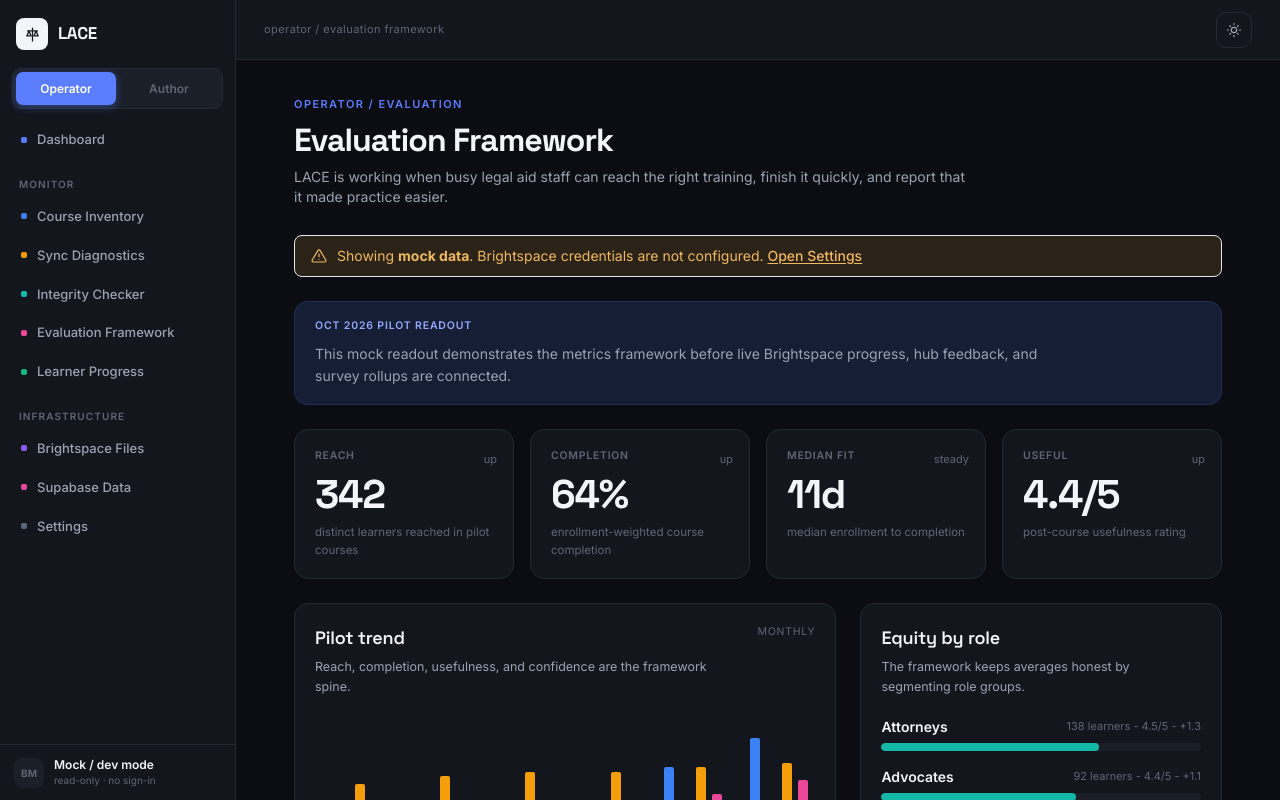
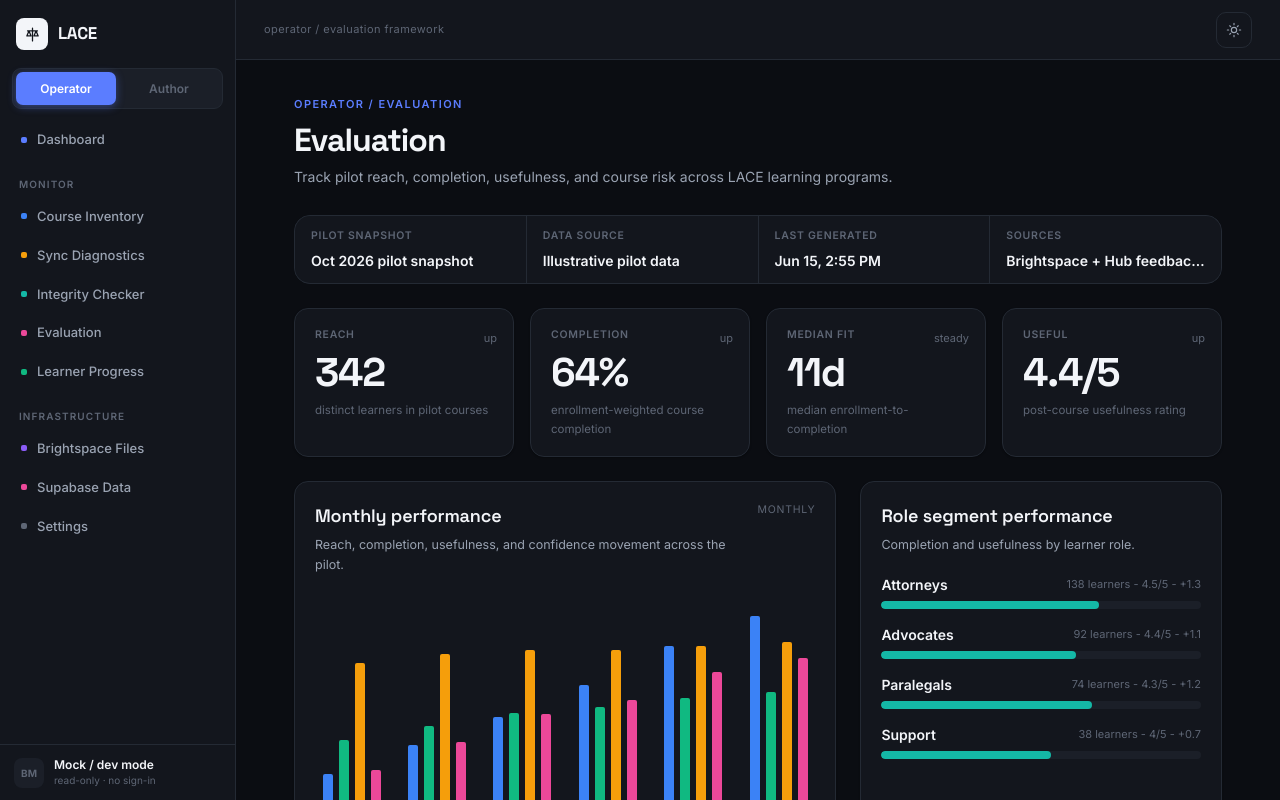
Before and after one commit to mcreed-mlri/brightspace-manager, a Next.js app: page /evaluation in a window 1280 px wide. Built offline with nearby package versions, Linux system fonts and the light colour scheme; no server answers.

Commit message:
Refine evaluation rollup presentation

```diff
--- a/app/evaluation/page.tsx
+++ b/app/evaluation/page.tsx
@@ -1,7 +1,6 @@
 import Link from "next/link";
 import { LiveDataRequiredPanel } from "@/components/live-data-required-panel";
 import { MetricCard } from "@/components/metric-card";
-import { MockDataBanner } from "@/components/mock-data-banner";
 import { PageHeader } from "@/components/page-header";
 import { StatusBadge, type BadgeTone } from "@/components/status-badge";
 import { getEvaluationReport } from "@/lib/data/evaluation";
@@ -27,6 +26,45 @@ const READINESS_TONE: Record<EvaluationMetricReadiness["status"], BadgeTone> = {
   planned: "neutral",
 };
 
+function formatGeneratedAt(value: string) {
+  return new Intl.DateTimeFormat("en-US", {
+    month: "short",
+    day: "numeric",
+    hour: "numeric",
+    minute: "2-digit",
+  }).format(new Date(value));
+}
+
+function SourceStatusStrip({
+  pilotWindow,
+  generatedAt,
+  isMock,
+}: {
+  pilotWindow: string;
+  generatedAt: string;
+  isMock: boolean;
+}) {
+  const cells = [
+    { label: "Pilot snapshot", value: pilotWindow },
+    { label: "Data source", value: isMock ? "Illustrative pilot data" : "Live rollup" },
+    { label: "Last generated", value: formatGeneratedAt(generatedAt) },
+    { label: "Sources", value: "Brightspace + Hub feedback + survey" },
+  ];
+
+  return (
+    <section className="mb-6 grid gap-px overflow-hidden rounded-2xl border border-line bg-line md:grid-cols-4">
+      {cells.map((cell) => (
+        <div key={cell.label} className="bg-surface px-4 py-3">
+          <p className="font-mono text-[10.5px] font-semibold uppercase tracking-[0.07em] text-ink-soft">
+            {cell.label}
+          </p>
+          <p className="mt-1.5 truncate text-sm font-semibold text-ink">{cell.value}</p>
+        </div>
+      ))}
+    </section>
+  );
+}
+
 function TrendChart({ points }: { points: EvaluationTrendPoint[] }) {
   const maxReach = Math.max(...points.map((p) => p.reach));
 
@@ -34,9 +72,9 @@ function TrendChart({ points }: { points: EvaluationTrendPoint[] }) {
     <section className="editorial-card px-5 py-5">
       <div className="mb-5 flex items-start justify-between gap-4">
         <div>
-          <h2 className="section-title text-ink">Pilot trend</h2>
+          <h2 className="section-title text-ink">Monthly performance</h2>
           <p className="mt-1 text-[12.5px] text-ink-muted">
-            Reach, completion, usefulness, and confidence are the framework spine.
+            Reach, completion, usefulness, and confidence movement across the pilot.
           </p>
         </div>
         <span className="font-mono text-[10.5px] uppercase tracking-[0.07em] text-ink-soft">
@@ -87,9 +125,9 @@ function TrendChart({ points }: { points: EvaluationTrendPoint[] }) {
 function SegmentPanel({ segments }: { segments: EvaluationSegment[] }) {
   return (
     <section className="editorial-card px-5 py-5">
-      <h2 className="section-title text-ink">Equity by role</h2>
+      <h2 className="section-title text-ink">Role segment performance</h2>
       <p className="mt-1 text-[12.5px] text-ink-muted">
-        The framework keeps averages honest by segmenting role groups.
+        Completion and usefulness by learner role.
       </p>
       <div className="mt-5 space-y-4">
         {segments.map((segment) => (
@@ -118,13 +156,13 @@ function CourseSignalPanel({ courses }: { courses: EvaluationCourseSignal[] }) {
     <section className="editorial-card px-5 py-5">
       <div className="mb-5 flex flex-wrap items-end justify-between gap-3">
         <div>
-          <h2 className="section-title text-ink">Course effectiveness signals</h2>
+          <h2 className="section-title text-ink">Course risk queue</h2>
           <p className="mt-1 text-[12.5px] text-ink-muted">
-            Completion and usefulness together show where to invest.
+            Courses ranked by completion pace, usefulness, and learner reach.
           </p>
         </div>
         <span className="font-mono text-[10.5px] uppercase tracking-[0.07em] text-ink-soft">
-          mock rollup
+          active rollup
         </span>
       </div>
 
@@ -167,9 +205,9 @@ function ReadinessTable({ rows }: { rows: EvaluationMetricReadiness[] }) {
   return (
     <section className="editorial-card overflow-hidden">
       <div className="border-b border-line px-5 py-4">
-        <h2 className="section-title text-ink">Metric readiness</h2>
+        <h2 className="section-title text-ink">Data coverage</h2>
         <p className="mt-1 text-[12.5px] text-ink-muted">
-          What is demonstrable now versus what needs live instrumentation.
+          Current signal coverage across Brightspace, hub feedback, and survey inputs.
         </p>
       </div>
       <div className="divide-y divide-line-soft">
@@ -208,7 +246,7 @@ export default async function EvaluationPage() {
       <div className="fade-up">
         <PageHeader
           eyebrow="Operator / Evaluation"
-          title="Evaluation Framework"
+          title="Evaluation"
           description="Pilot reporting will appear here once live progress, feedback, and survey rollups are connected."
         />
         <LiveDataRequiredPanel message={error.message} />
@@ -222,21 +260,15 @@ export default async function EvaluationPage() {
     <div className="fade-up">
       <PageHeader
         eyebrow="Operator / Evaluation"
-        title="Evaluation Framework"
-        description={report.thesis}
+        title="Evaluation"
+        description="Track pilot reach, completion, usefulness, and course risk across LACE learning programs."
       />
 
-      {isMock ? <MockDataBanner /> : null}
-
-      <section className="mb-6 rounded-[14px] border border-[var(--accent-tint)] bg-brand-tint px-5 py-4">
-        <p className="font-mono text-[10.5px] font-semibold uppercase tracking-[0.08em] text-accent-ink">
-          {report.pilotWindow}
-        </p>
-        <p className="mt-2 max-w-3xl text-sm leading-relaxed text-ink-muted">
-          This mock readout demonstrates the metrics framework before live Brightspace progress, hub
-          feedback, and survey rollups are connected.
-        </p>
-      </section>
+      <SourceStatusStrip
+        pilotWindow={report.pilotWindow}
+        generatedAt={report.generatedAt}
+        isMock={isMock}
+      />
 
       <div className="mb-6 grid gap-4 md:grid-cols-2 xl:grid-cols-4">
         {report.kpis.map((kpi) => (
--- a/components/sidebar.tsx
+++ b/components/sidebar.tsx
@@ -89,7 +89,7 @@ const OPERATOR_NAV: NavGroup[] = [
       { label: "Course Inventory", href: "/courses/", dot: "var(--cat-blue)" },
       { label: "Sync Diagnostics", href: "/sync/", dot: "var(--cat-amber)" },
       { label: "Integrity Checker", href: "/integrity/", dot: "var(--cat-teal)" },
-      { label: "Evaluation Framework", href: "/evaluation/", dot: "var(--cat-pink)" },
+      { label: "Evaluation", href: "/evaluation/", dot: "var(--cat-pink)" },
       { label: "Learner Progress", href: "/learners/", dot: "var(--cat-green)" },
     ],
   },
--- a/lib/data/evaluation.ts
+++ b/lib/data/evaluation.ts
@@ -4,9 +4,8 @@ import { mockResult } from "@/lib/data/envelope";
 import { mockEvaluationReport } from "@/lib/fixtures/evaluation";
 import type { DataResult, EvaluationReport } from "@/types/domain";
 
-/* Framework demonstration data for Operator reporting. This intentionally
-   returns mock data until Brightspace progress and hub feedback are connected
-   into a live reporting rollup. */
+/* Operator evaluation rollup. This intentionally returns illustrative data until
+   Brightspace progress and hub feedback are connected into live reporting. */
 export async function getEvaluationReport(): Promise<DataResult<EvaluationReport>> {
-  return mockResult(mockEvaluationReport, "Evaluation Framework");
+  return mockResult(mockEvaluationReport, "Evaluation");
 }
--- a/lib/fixtures/evaluation.ts
+++ b/lib/fixtures/evaluation.ts
@@ -2,14 +2,13 @@ import type { EvaluationReport } from "@/types/domain";
 
 export const mockEvaluationReport: EvaluationReport = {
   generatedAt: new Date().toISOString(),
-  pilotWindow: "Oct 2026 pilot readout",
-  thesis:
-    "LACE is working when busy legal aid staff can reach the right training, finish it quickly, and report that it made practice easier.",
+  pilotWindow: "Oct 2026 pilot snapshot",
+  thesis: "Pilot reach, completion, usefulness, and course risk across LACE learning programs.",
   kpis: [
     {
       label: "Reach",
       value: "342",
-      sub: "distinct learners reached in pilot courses",
+      sub: "distinct learners in pilot courses",
       trend: "up",
     },
     {
@@ -21,7 +20,7 @@ export const mockEvaluationReport: EvaluationReport = {
     {
       label: "Median fit",
       value: "11d",
-      sub: "median enrollment to completion",
+      sub: "median enrollment-to-completion",
       trend: "flat",
     },
     {
@@ -130,19 +129,19 @@ export const mockEvaluationReport: EvaluationReport = {
       metric: "Reach and enrollment",
       source: "Brightspace classlist",
       status: "partial",
-      note: "Mocked now; Brightspace reader is planned for live enrollment.",
+      note: "Enrollment signal is available for pilot reporting; live reader is next.",
     },
     {
       metric: "Completion and time to finish",
       source: "Brightspace user progress",
       status: "partial",
-      note: "Definition is in place; live completion import still needed.",
+      note: "Completion definition is aligned; automated import is next.",
     },
     {
       metric: "Usefulness rating",
       source: "Learning Hub feedback",
       status: "ready",
-      note: "Fits existing feedback shape and can roll up by course.",
+      note: "Feedback can roll up by course and segment.",
     },
     {
       metric: "Confidence delta",
@@ -154,7 +153,7 @@ export const mockEvaluationReport: EvaluationReport = {
       metric: "Abandonment reasons",
       source: "Stalled-course nudge",
       status: "partial",
-      note: "Mock categories are represented; live capture is next.",
+      note: "Reason categories are defined; live capture is next.",
     },
   ],
 };
```
